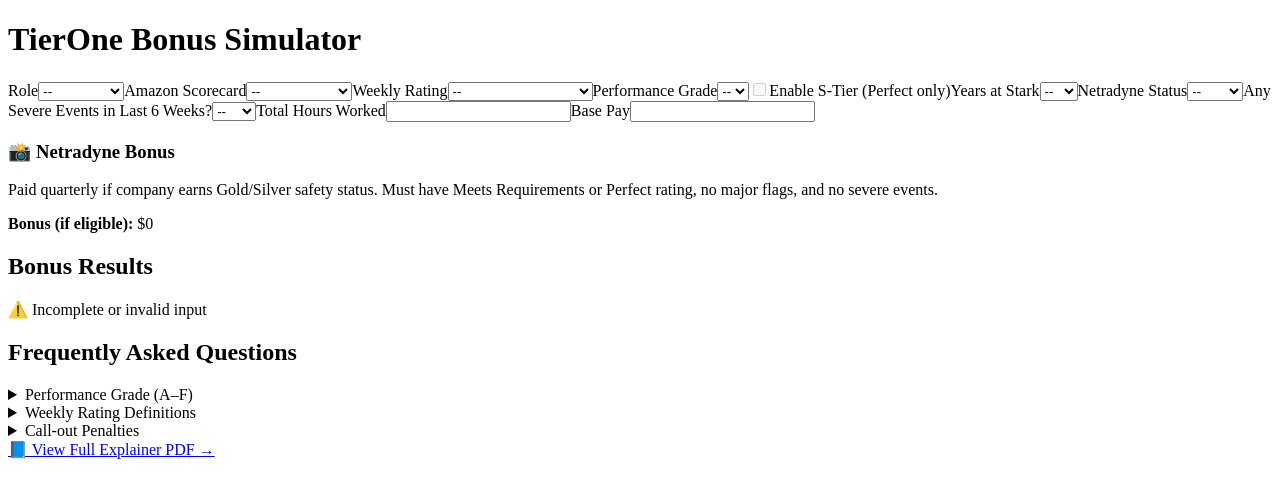
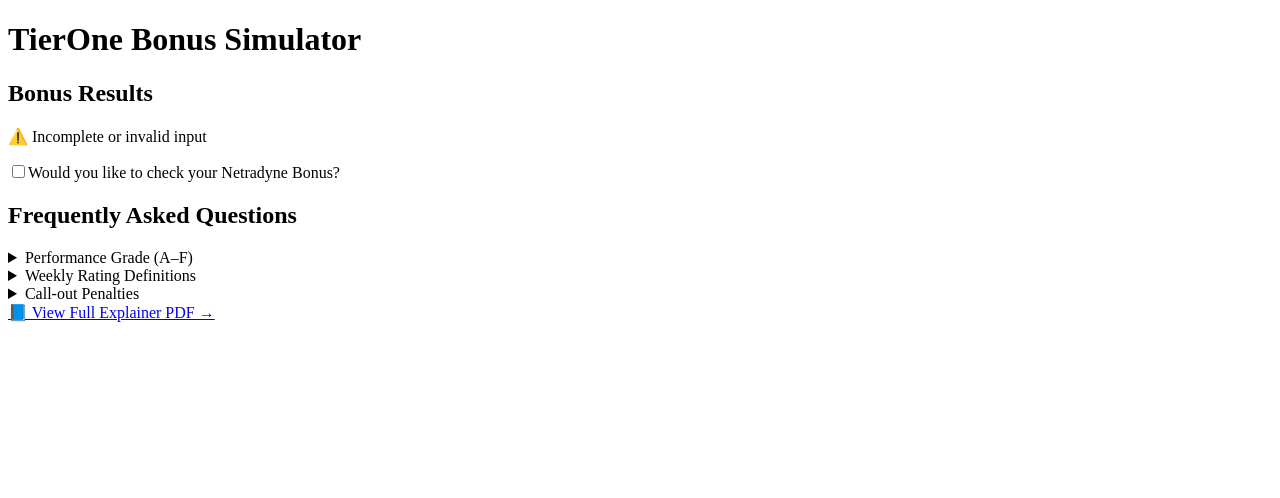
Before and after one commit to StarkTierOne/TierOne-simulator, a React (Create React App) app: page / in a window 1280 px wide. Shown: the top 498 px of the page. Built offline with nearby package versions, Linux system fonts and the light colour scheme.

Commit message:
Update App.jsx

```diff
--- a/src/App.jsx
+++ b/src/App.jsx
@@ -9,6 +9,7 @@
   const [sTier, setSTier] = useState(false);
   const [netradyne, setNetradyne] = useState("");
   const [severeEvent, setSevereEvent] = useState("");
+  const [checkND, setCheckND] = useState(false);
   const [hours, setHours] = useState("");
   const [baseRate, setBaseRate] = useState("");
 
@@ -31,62 +32,7 @@
         "D & F": [24],
       },
     },
-  Fantastic: {
-    Perfect: {
-      A: [25, 26, 27, 28, 29, 30],
-      B: [24.5, 25, 26, 27, 28, 29],
-      C: [24.25, 24.5, 24.75, 25, 25.25, 25.5],
-      "D & F": [24],
-    },
-    "Meets Requirements": {
-      A: [24.5, 25.5, 26, 26.5, 27, 28],
-      B: [24.25, 24.5, 25, 25.5, 26, 26.5],
-      C: [24, 24.25, 24.5, 24.75, 25, 25.25],
-      "D & F": [24],
-    },
-  },
-  Good: {
-    Perfect: {
-      A: [24.5, 25, 25.5, 26, 26.5, 27],
-      B: [24.25, 24.5, 25, 25.5, 26, 26.5],
-      C: [24, 24.25, 24.5, 24.75, 25, 25.25],
-      "D & F": [24],
-    },
-    "Meets Requirements": {
-      A: [24.25, 24.5, 25, 25.25, 25.5, 25.75],
-      B: [24, 24.25, 24.5, 24.75, 25, 25.25],
-      C: [24, 24, 24, 24, 24, 24],
-      "D & F": [24],
-    },
-  },
-  Fair: {
-    Perfect: {
-      A: [24.25, 24.5, 25, 25.25, 25.5, 25.75],
-      B: [24, 24.25, 24.5, 24.75, 25, 25.25],
-      C: [24, 24, 24, 24, 24, 24],
-      "D & F": [24],
-    },
-    "Meets Requirements": {
-      A: [24, 24.25, 24.5, 24.75, 25, 25.25],
-      B: [24, 24, 24, 24, 24, 24],
-      C: [24, 24, 24, 24, 24, 24],
-      "D & F": [24],
-    },
-  },
-  Poor: {
-    Perfect: {
-      A: [24, 24, 24, 24, 24, 24],
-      B: [24, 24, 24, 24, 24, 24],
-      C: [24, 24, 24, 24, 24, 24],
-      "D & F": [24],
-    },
-    "Meets Requirements": {
-      A: [24, 24, 24, 24, 24, 24],
-      B: [24, 24, 24, 24, 24, 24],
-      C: [24, 24, 24, 24, 24, 24],
-      "D & F": [24],
-    },
-  },
+    // Add other scorecard logic as needed...
   };
 
   const getTenureIndex = () => {
@@ -102,10 +48,9 @@
     const rates = card[tierKey];
     if (!rates) return null;
     const base = rates[getTenureIndex()] || 24;
-    const capped = Math.min(base, 32);
     return {
-      hourly: capped,
-      bonusOnly: (capped - 24).toFixed(2),
+      hourly: Math.min(base, 32),
+      bonusOnly: (Math.min(base, 32) - 24).toFixed(2),
     };
   };
 
@@ -113,8 +58,11 @@
   const isEligible = rating === "Perfect" || rating === "Meets Requirements";
   const qualifiesForNetradyne =
     isEligible && netradyne !== "None" && severeEvent === "No";
-
-  const bonusMessage = !isEligible ? "⚠️ Ineligible for bonus" : "";
+  const netradyneBonus = qualifiesForNetradyne
+    ? netradyne === "Gold"
+      ? 20
+      : 10
+    : 0;
 
   const totalHours = parseFloat(hours || 0);
   const otHours = totalHours > 40 ? totalHours - 40 : 0;
@@ -126,114 +74,11 @@
   const weeklyBonus = (hourlyBonus * baseHours).toFixed(2);
   const basePayInclOT = (base * baseHours + parseFloat(otPay)).toFixed(2);
   const totalWeeklyPay = ((base + hourlyBonus) * baseHours + parseFloat(otPay)).toFixed(2);
-  const netradyneBonus = qualifiesForNetradyne
-    ? netradyne === "Gold"
-      ? 20
-      : 10
-    : 0;
-
     return (
     <div className="p-6 max-w-xl mx-auto">
-      <h1 className="text-3xl font-bold mb-6">TierOne Bonus Simulator</h1>
+      <h1 className="text-3xl font-bold mb-6 text-center">TierOne Bonus Simulator</h1>
 
-      <div className="space-y-4 mb-6">
-        <label>Role</label>
-        <select value={role} onChange={(e) => setRole(e.target.value)} className="p-2 border rounded w-full">
-          <option value="">--</option>
-          <option>Driver</option>
-          <option>Trainer</option>
-          <option>Supervisor</option>
-        </select>
-
-        <label>Amazon Scorecard</label>
-        <select value={scorecard} onChange={(e) => setScorecard(e.target.value)} className="p-2 border rounded w-full">
-          <option value="">--</option>
-          <option>Fantastic Plus</option>
-          <option>Fantastic</option>
-          <option>Good</option>
-          <option>Fair</option>
-          <option>Poor</option>
-        </select>
-
-        <label>Weekly Rating</label>
-        <select value={rating} onChange={(e) => setRating(e.target.value)} className="p-2 border rounded w-full">
-          <option value="">--</option>
-          <option>Perfect</option>
-          <option>Meets Requirements</option>
-          <option>Needs Improvement</option>
-          <option>Action Required</option>
-        </select>
-
-        <label>Performance Grade</label>
-        <select value={tier} onChange={(e) => setTier(e.target.value)} className="p-2 border rounded w-full">
-          <option value="">--</option>
-          <option>A</option>
-          <option>B</option>
-          <option>C</option>
-          <option>D</option>
-          <option>F</option>
-        </select>
-
-        <label className="flex items-center space-x-2">
-          <input type="checkbox" checked={sTier} disabled={rating !== "Perfect"} onChange={(e) => setSTier(e.target.checked)} />
-          <span>Enable S-Tier (Perfect only)</span>
-        </label>
-
-        <label>Years at Stark</label>
-        <select value={tenure} onChange={(e) => setTenure(e.target.value)} className="p-2 border rounded w-full">
-          <option value="">--</option>
-          <option>&lt;1</option>
-          <option>1</option>
-          <option>2</option>
-          <option>3</option>
-          <option>4</option>
-          <option>5+</option>
-        </select>
-
-        <label>Netradyne Status</label>
-        <select value={netradyne} onChange={(e) => setNetradyne(e.target.value)} className="p-2 border rounded w-full">
-          <option value="">--</option>
-          <option>Gold</option>
-          <option>Silver</option>
-          <option>None</option>
-        </select>
-
-        <label>Any Severe Events in Last 6 Weeks?</label>
-        <select value={severeEvent} onChange={(e) => setSevereEvent(e.target.value)} className="p-2 border rounded w-full">
-          <option value="">--</option>
-          <option>No</option>
-          <option>Yes</option>
-        </select>
-
-        <label>Total Hours Worked</label>
-        <input
-          type="number"
-          value={hours}
-          onChange={(e) => setHours(e.target.value)}
-          className="p-2 border rounded w-full"
-        />
-
-        {role !== "Driver" && (
-          <>
-            <label>Base Pay</label>
-            <input
-              type="number"
-              value={baseRate}
-              onChange={(e) => setBaseRate(e.target.value)}
-              className="p-2 border rounded w-full"
-            />
-          </>
-        )}
-      </div>
-
-      <div className="bg-green-50 p-4 rounded-lg shadow mb-4">
-        <h3 className="font-semibold">📸 Netradyne Bonus</h3>
-        <p className="text-sm text-gray-700">
-          Paid quarterly if company earns Gold/Silver safety status. Must have Meets Requirements or Perfect rating, no major flags, and no severe events.
-        </p>
-        <p className="mt-1"><strong>Bonus (if eligible):</strong> ${netradyneBonus}</p>
-      </div>
-
+      {/* Bonus Results */}
       <div className="bg-blue-50 p-6 rounded-lg shadow mb-8">
         <h2 className="text-xl font-semibold mb-4">Bonus Results</h2>
         {!result ? (
@@ -251,28 +96,79 @@
         )}
       </div>
 
+      {/* Check Netradyne Bonus */}
+      <div className="mb-4">
+        <label className="flex items-center space-x-2">
+          <input type="checkbox" checked={checkND} onChange={(e) => setCheckND(e.target.checked)} />
+          <span className="font-medium">Would you like to check your Netradyne Bonus?</span>
+        </label>
+      </div>
+
+      {checkND && (
+        <div className="bg-green-50 p-4 rounded-lg shadow mb-8">
+          <h3 className="font-semibold mb-2">📸 Netradyne Bonus</h3>
+
+          <label>Netradyne Status</label>
+          <select value={netradyne} onChange={(e) => setNetradyne(e.target.value)} className="p-2 border rounded w-full mb-2">
+            <option value="">--</option>
+            <option>Gold</option>
+            <option>Silver</option>
+            <option>None</option>
+          </select>
+
+          <label>Any Severe Events in Last 6 Weeks?</label>
+          <select value={severeEvent} onChange={(e) => setSevereEvent(e.target.value)} className="p-2 border rounded w-full mb-2">
+            <option value="">--</option>
+            <option>No</option>
+            <option>Yes</option>
+          </select>
+
+          <p><strong>Bonus (if eligible):</strong> ${netradyneBonus}</p>
+
+          <details className="mt-2 text-sm text-gray-700">
+            <summary className="font-medium cursor-pointer">Netradyne Bonus Explainer</summary>
+            <p className="mt-2">
+              The Netradyne Bonus is paid out quarterly if the company earns Gold or Silver status on Amazon's camera safety score.
+              You must not have NI or AR ratings or receive major camera flags to qualify.
+              If eligible, your bonus accrues weekly and is paid as a lump sum at the end of the quarter.
+            </p>
+          </details>
+        </div>
+      )}
+
       {/* FAQ Section */}
       <div className="mt-10 space-y-4">
-        <h2 className="text-xl font-semibold">Frequently Asked Questions</h2>
+        <h2 className="text-xl font-semibold text-center">Frequently Asked Questions</h2>
 
         <details className="border rounded p-3">
           <summary className="font-medium cursor-pointer">Performance Grade (A–F)</summary>
           <p className="mt-2 text-sm text-gray-700">
-            Calculated on a 13-week rolling basis. A = 10 weeks @ 100%, rest ≥90%, 1 grace week ≥70%... (full logic continued)
+            A = 10 weeks at 100%, rest ≥90%, 1 grace week ≥70%<br />
+            B = 5 weeks at 100%, rest ≥90%, 1 grace ≥70% or all 13 weeks ≥90%<br />
+            C = Catch-all<br />
+            D = 2+ weeks below 70% or 6+ weeks between 70–83%<br />
+            F = 5+ weeks below 70% or 13 weeks between 70–83%
           </p>
         </details>
 
         <details className="border rounded p-3">
           <summary className="font-medium cursor-pointer">Weekly Rating Definitions</summary>
           <p className="mt-2 text-sm text-gray-700">
-            Perfect = 100% + No Flags<br />Meets Requirements = 83–99% and no major flag, or 100% with minor flag<br />...
+            Perfect = 100% + No Flags<br />
+            Meets Requirements = 83–99% and no major flag, or 100% with a minor flag<br />
+            Needs Improvement = 70–82.99%, or 83–99% with minor flags<br />
+            Action Required = &lt;70%, or any score with 3+ minor flags or 1 major flag
           </p>
         </details>
 
         <details className="border rounded p-3">
           <summary className="font-medium cursor-pointer">Call-out Penalties</summary>
           <p className="mt-2 text-sm text-gray-700">
-            • Block-level callout = minus 10 pts (1x/2wks)<br />• Load-level = minus 17.1 pts (1x/6wks)<br />• Penalties last 2 or 6 weeks depending on type
+            • Block-level callout = minus 10 points (1 instance over 2 weeks)<br />
+            • 2+ block callouts = minus 15 points<br />
+            • Load-level callout = minus 17.1 points (1 instance over 6 weeks)<br />
+            • 2+ load-level = minus 20 points<br />
+            Block penalties last 2 weeks, load penalties last 6 weeks.
           </p>
         </details>
 
```
Lines whose indentation alone changed are shown as unchanged.
